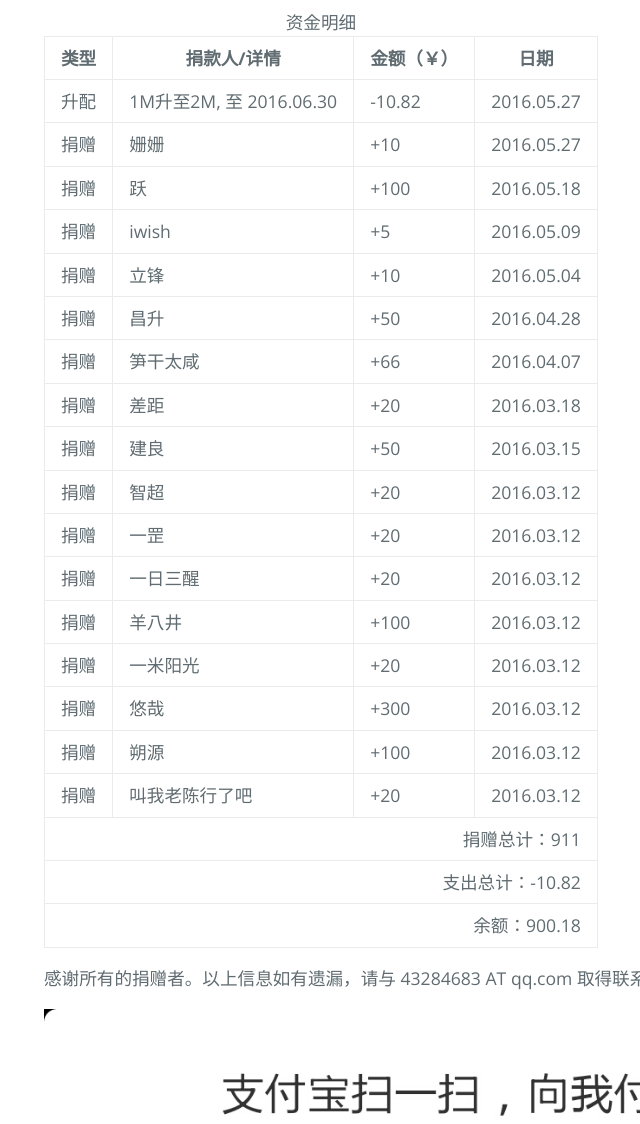
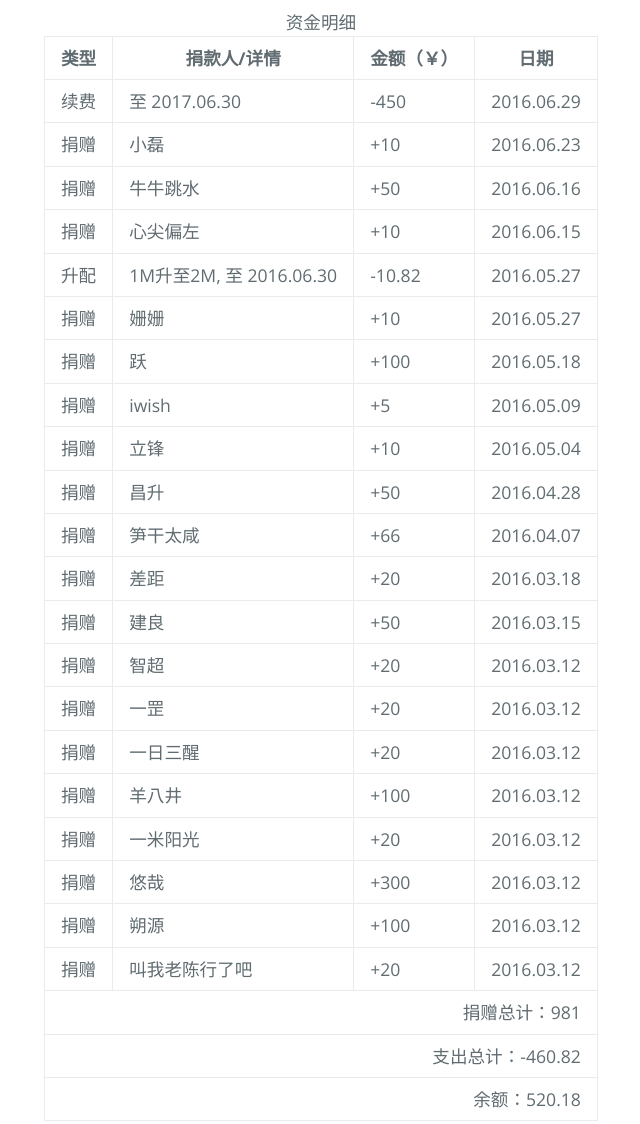
Before and after one commit to Centaur/repox, a plain HTML site: page index.html in a window 1280 px wide. Shown: the part 1200-2324 px from the top of the page, without its empty margins (180-820 px from the left). Drawn offline with nearby package versions, Linux system fonts and the light colour scheme.

Commit message:
2016.06.29 next payment cycle. up donates to date

```diff
--- a/index.html
+++ b/index.html
@@ -51,6 +51,10 @@
     <th>日期</th>
   </thead>
   <tbody>
+    <tr><td>续费</td><td>至 2017.06.30</td><td>-450</td><td>2016.06.29</td></tr>
+    <tr><td>捐赠</td><td>小磊</td><td>+10</td><td>2016.06.23</td></tr>
+    <tr><td>捐赠</td><td>牛牛跳水</td><td>+50</td><td>2016.06.16</td></tr>
+    <tr><td>捐赠</td><td>心尖偏左</td><td>+10</td><td>2016.06.15</td></tr>
     <tr><td>升配</td><td>1M升至2M, 至 2016.06.30</td><td>-10.82</td><td>2016.05.27</td></tr>
     <tr><td>捐赠</td><td>姗姗</td><td>+10</td><td>2016.05.27</td></tr>
     <tr><td>捐赠</td><td>跃</td><td>+100</td><td>2016.05.18</td></tr>
@@ -68,9 +72,9 @@
     <tr><td>捐赠</td><td>悠哉</td><td>+300</td><td>2016.03.12</td></tr>
     <tr><td>捐赠</td><td>朔源</td><td>+100</td><td>2016.03.12</td></tr>
     <tr><td>捐赠</td><td>叫我老陈行了吧</td><td>+20</td><td>2016.03.12</td></tr>
-    <tr><td colspan="4" align="right">捐赠总计：911</td></tr>
-    <tr><td colspan="4" align="right">支出总计：-10.82</td></tr>
-    <tr><td colspan="4" align="right">余额：900.18</td></tr>
+    <tr><td colspan="4" align="right">捐赠总计：981</td></tr>
+    <tr><td colspan="4" align="right">支出总计：-460.82</td></tr>
+    <tr><td colspan="4" align="right">余额：520.18</td></tr>
   </tbody>
 </table>
 <p>感谢所有的捐赠者。以上信息如有遗漏，请与 43284683 AT qq.com 取得联系。</p>
```
